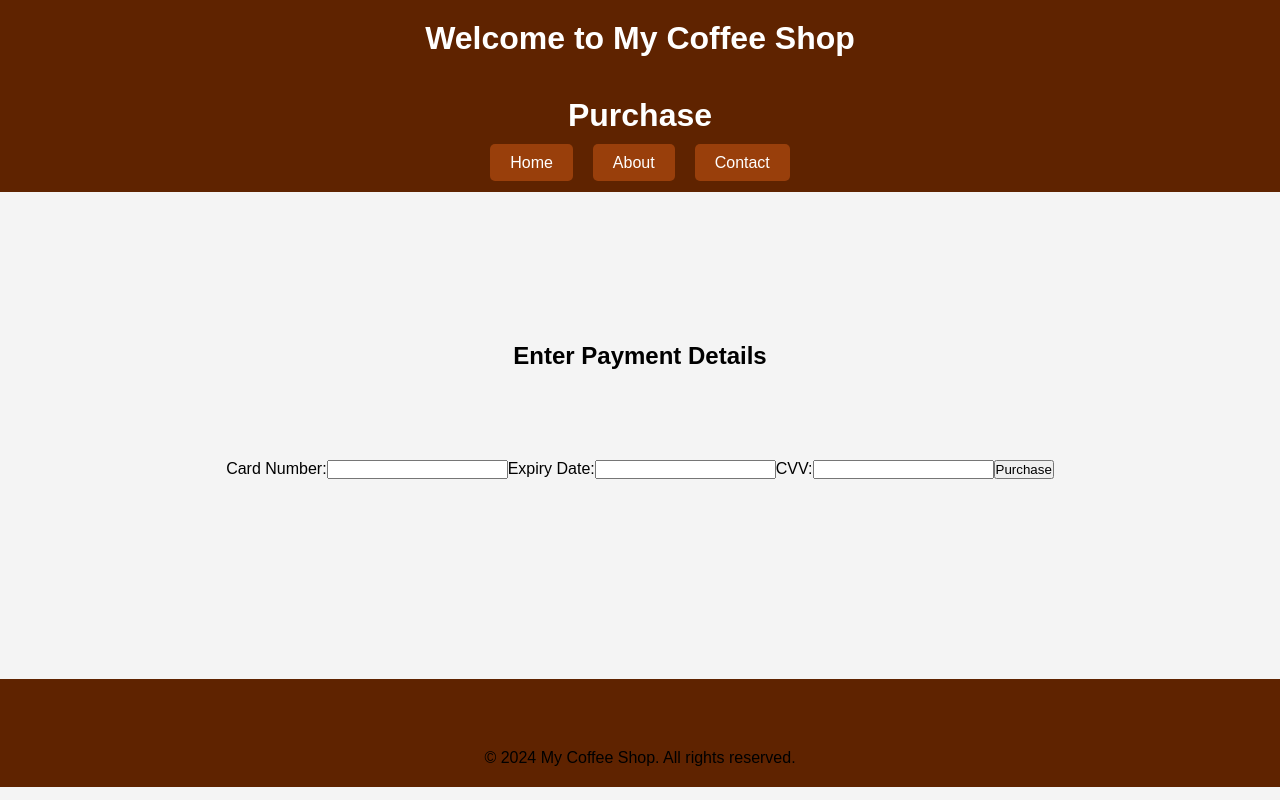
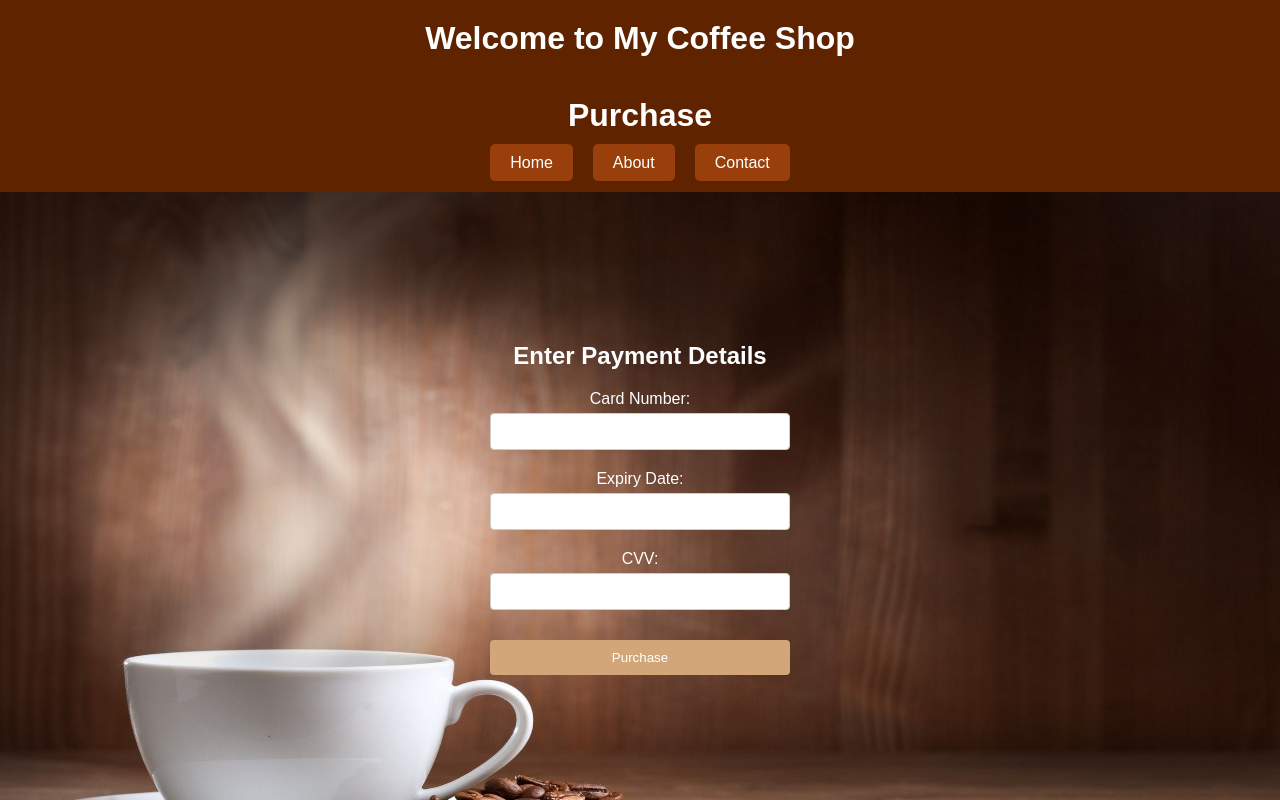
Before and after one commit to StenKuusk/projekt-veebipood, a React (Create React App) app: page /purchase in a window 1280 px wide. Shown: the top 800 px of the page. Built offline with nearby package versions, Linux system fonts and the light colour scheme.

Commit message:
Tegin purchase page ilusamaks

```diff
--- a/package.json
+++ b/package.json
@@ -8,6 +8,7 @@
     "test": "echo \"Error: no test specified\" && exit 1"
   },
   "dependencies": {
+    "cors": "^2.8.5",
     "express": "^4.19.2",
     "mysql2": "^3.9.8",
     "react": "^17.0.2",
--- a/src/components/contact.js
+++ b/src/components/contact.js
@@ -7,31 +7,7 @@ function ContactPage() {
 
   const handleSubmit = (event) => {
     event.preventDefault();
-
-    const name = event.target.elements.name.value;
-    const email = event.target.elements.email.value;
-    const message = event.target.elements.message.value;
-
-    fetch('http://localhost:3000/contact', {
-      method: 'POST',
-      headers: {
-        'Content-Type': 'application/json',
-      },
-      body: JSON.stringify({ name, email, message }),
-    })
-    .then(response => {
-      if (!response.ok) {
-        throw new Error(`HTTP error! status: ${response.status}`);
-      }
-      return response.json();
-    })
-    .then(data => {
-      console.log('Success:', data);
-      navigate('/contacted');
-    })
-    .catch((error) => {
-      console.error('Error:', error);
-    });
+    navigate('/contacted');
   }
 
   return (
--- a/src/components/purchase.css
+++ b/src/components/purchase.css
@@ -0,0 +1,47 @@
+  .purchase-section {
+    display: flex;
+    flex-direction: column;
+    align-items: center;
+    justify-content: center;
+    margin-top: 0px;
+    color: #fff;
+    background-image: url('/public/coffee_background2.jpg');
+    background-repeat: no-repeat;
+    background-size: 1400px 700px;
+  }
+
+  .purchase-section h2 {
+    margin-bottom: 20px;
+    color: #fff;
+  }
+
+  .purchase-section form {
+    display: flex;
+    flex-direction: column;
+    width: 300px;
+  }
+
+  .purchase-section form label {
+    margin-bottom: 5px;
+  }
+
+  .purchase-section form input {
+    margin-bottom: 20px;
+    padding: 10px;
+    border: 1px solid #ccc;
+    border-radius: 4px;
+  }
+
+  .purchase-section form .submit {
+    padding: 10px 20px;
+    background-color: #D2A679;
+    color: white;
+    border: none;
+    border-radius: 4px;
+    cursor: pointer;
+    text-align: center;
+  }
+
+  .purchase-section form .submit:hover {
+    background-color: #A67B5B;
+  }
--- a/src/components/purchase.js
+++ b/src/components/purchase.js
@@ -1,6 +1,6 @@
 import React from 'react';
 import { Link } from 'react-router-dom';
-import '../App.css';
+import './purchase.css';
 
 function PurchasePage() {
   return (
--- a/src/components/shop.js
+++ b/src/components/shop.js
@@ -1,10 +1,11 @@
 import React, { useState } from 'react';
 import { Link } from 'react-router-dom';
 import '../App.css';
-import './shop.css';
 
 function ShopPage() {
   const [cart, setCart] = useState([]);
+  const prices = { 'Classic': 9.99, 'Quality': 12.99 };
+  const totalPrice = cart.reduce((total, item) => total + prices[item], 0);
 
   const addToCart = (product) => {
     setCart(currentCart => [...currentCart, product]);
@@ -47,16 +48,17 @@ function ShopPage() {
       <section className="cart">
         <h2>Your Cart</h2>
         {cart.map((item, index) => (
-          <div key={index}>
-            <p>{item}</p>
-            <button onClick={() => removeFromCart(item)}>Remove from Cart</button>
+        <div key={index}>
+          <p>{item}</p>
+          <button onClick={() => removeFromCart(item)}>Remove from Cart</button>
           </div>
         ))}
+        <h2>Total Price: ${totalPrice.toFixed(2)}</h2>
       </section>
 
       <footer>
         <p>&copy; 2024 My Coffee Shop. All rights reserved.</p>
-        <Link to="/purchase" className="purchase-button">Proceed to Purchase</Link>
+        <Link to={{ pathname: "/purchase", state: { totalPrice } }} className="purchase-button">Proceed to Purchase</Link>
       </footer>
     </div>
   );
```
Also changed, not shown: public/coffee_background2.jpg (added), 1 other file (tests, documents, lock files or other folders).
